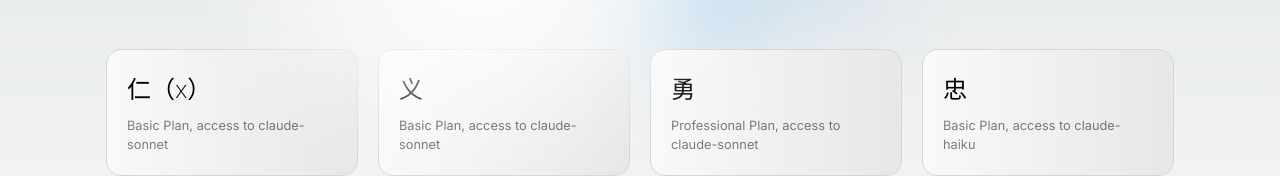
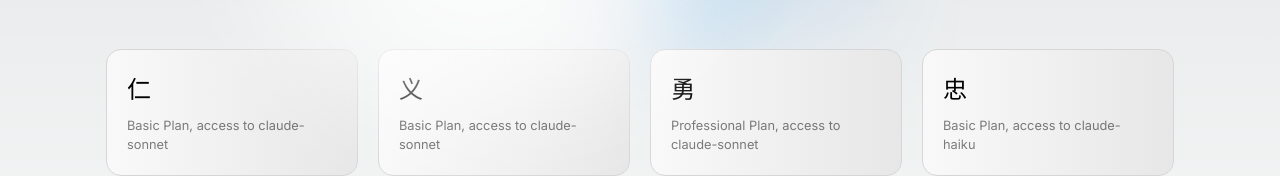
Before and after one commit to Mojibake-1/chatgpt, a Next.js app: page / in a window 1280 px wide. Shown: the part 527-703 px from the top of the page. Built offline with nearby package versions, Linux system fonts and the light colour scheme.

Commit message:
Update page.tsx

```diff
--- a/app/page.tsx
+++ b/app/page.tsx
@@ -120,7 +120,7 @@
       //   description: " Access to GPT-4o mini",
       // },
       //      {
-        title: "仁（x）",
+        title: "仁",
         url: "https://31.learnwithgpt.space",
         description: " Basic Plan, access to claude-sonnet",
       },
```
